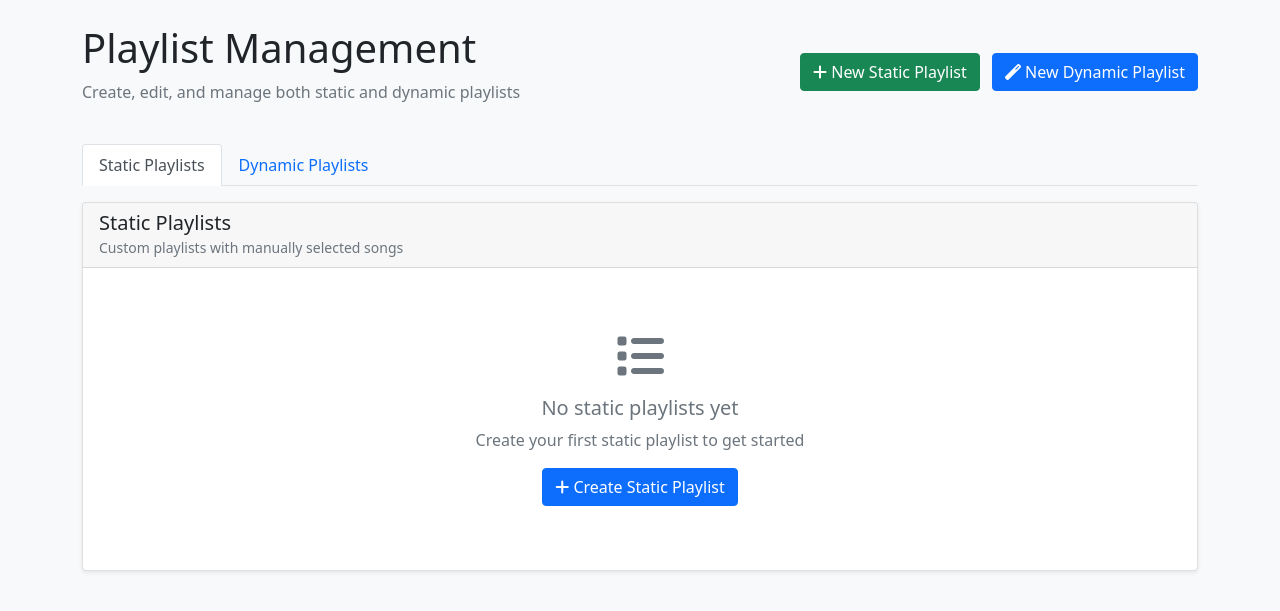
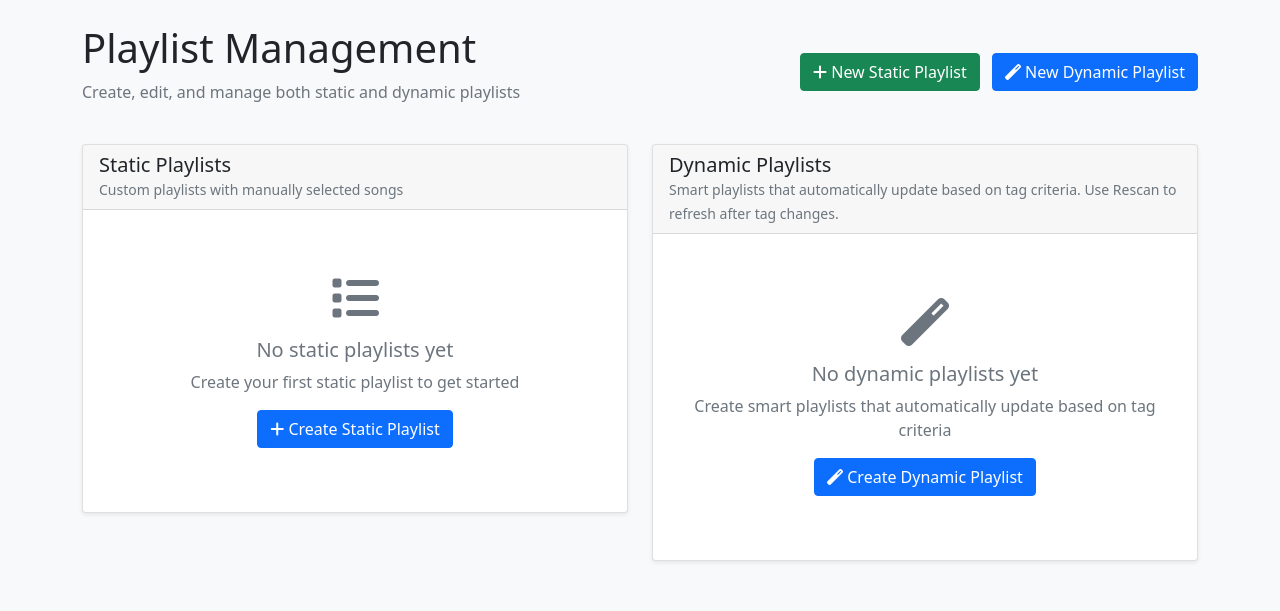
Before and after one commit to zephyrthenoble/SoundShare, a FastAPI app: page /playlists in a window 1280 px wide. Shown: the part 62-673 px from the top of the page. Run offline with FastAPI, Linux system fonts and the light colour scheme; data that the repository does not hold is empty.

Commit message:
side by side static and dynamic playlists, AI sucking up to me and reading my journal

```diff
--- a/templates/playlists_combined.html
+++ b/templates/playlists_combined.html
@@ -22,24 +22,11 @@
     </div>
 </div>
 
-<!-- Playlist Management Tabs -->
-<ul class="nav nav-tabs" id="playlistTabs" role="tablist">
-    <li class="nav-item" role="presentation">
-        <button class="nav-link active" id="static-playlists-tab" data-bs-toggle="tab" data-bs-target="#static-playlists" type="button" role="tab">
-            Static Playlists
-        </button>
-    </li>
-    <li class="nav-item" role="presentation">
-        <button class="nav-link" id="dynamic-playlists-tab" data-bs-toggle="tab" data-bs-target="#dynamic-playlists" type="button" role="tab">
-            Dynamic Playlists
-        </button>
-    </li>
-</ul>
-
-<div class="tab-content" id="playlistTabContent">
-    <!-- Static Playlists Tab -->
-    <div class="tab-pane fade show active" id="static-playlists" role="tabpanel">
-        <div class="card mt-3">
+<!-- Playlist Management Columns -->
+<div class="row">
+    <!-- Static Playlists Column -->
+    <div class="col-lg-6">
+        <div class="card">
             <div class="card-header">
                 <h5 class="mb-0">Static Playlists</h5>
                 <small class="text-muted">Custom playlists with manually selected songs</small>
@@ -52,9 +39,9 @@
         </div>
     </div>
 
-    <!-- Dynamic Playlists Tab -->
-    <div class="tab-pane fade" id="dynamic-playlists" role="tabpanel">
-        <div class="card mt-3">
+    <!-- Dynamic Playlists Column -->
+    <div class="col-lg-6">
+        <div class="card">
             <div class="card-header">
                 <h5 class="mb-0">Dynamic Playlists</h5>
                 <small class="text-muted">Smart playlists that automatically update based on tag criteria. Use Rescan to refresh after tag changes.</small>
```
Also changed, not shown: AI_README.md (+24 -0 lines).
